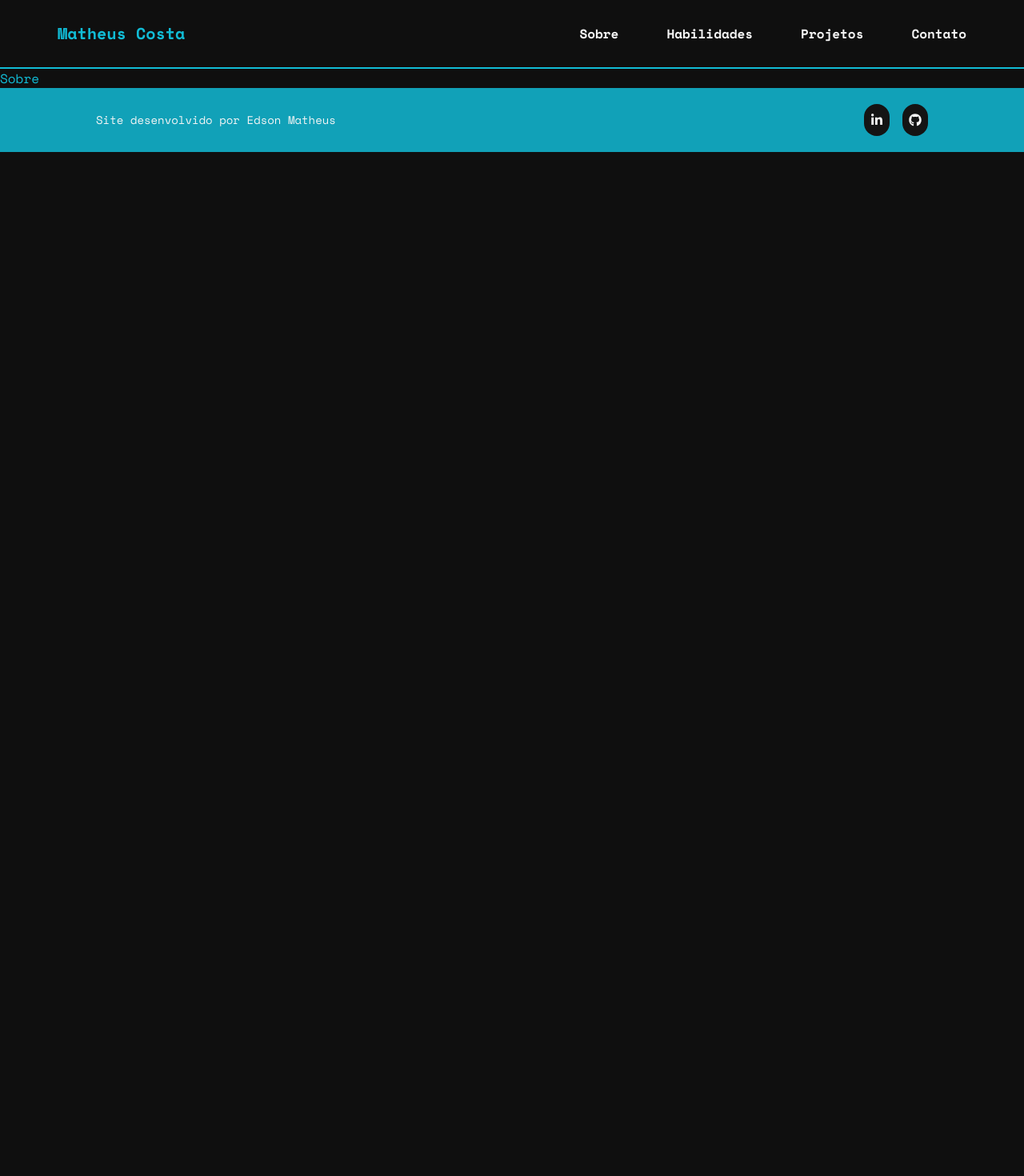
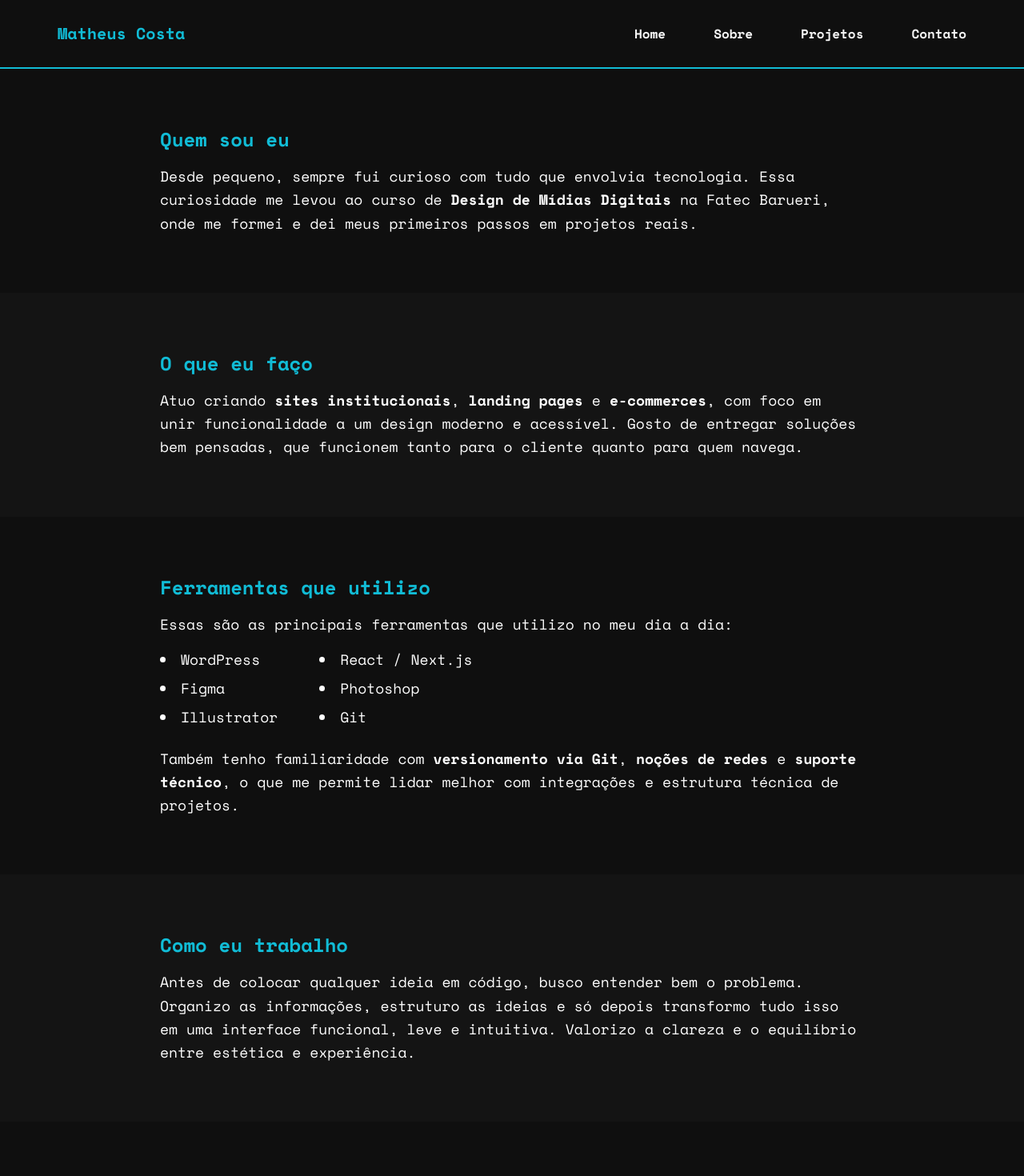
Before and after one commit to ed-matheus/my-portfolio, a Next.js app: page /sobre in a window 1280 px wide. Shown: the top 1470 px of the page at 80% size. Before the commit the page ends 800 px from the top, so only its background shows below. Built offline with nearby package versions, Linux system fonts and the light colour scheme.

Commit message:
criando seções na página 'sobre'

```diff
--- a/src/app/habilidades/page.js
+++ /dev/null
@@ -1,9 +0,0 @@
-import React from 'react'
-
-const Habilidades = () => {
-  return (
-    <div>Habilidades</div>
-  )
-}
-
-export default Habilidades
--- a/src/app/sobre/page.js
+++ b/src/app/sobre/page.js
@@ -1,11 +1,84 @@
-import React from 'react'
+import React from "react";
+import { FontAwesomeIcon } from "@fortawesome/react-fontawesome";
+import { faPenRuler, faUsers, faCode } from "@fortawesome/free-solid-svg-icons";
 
 const Sobre = () => {
-  return (
-    <div>
-      <h1 className='text-blue-500'>Sobre</h1>
-    </div>
-  )
-}
+	return (
+		<div className="text-white">
+			{/* SEÇÃO: Quem sou eu */}
+			<section className="flex flex-col justify-center items-start w-full px-50 py-18">
+				<h2 className="text-blue-500 mb-4 text-2xl font-bold">Quem sou eu</h2>
+				<p className="text-lg leading-relaxed">
+					Desde pequeno, sempre fui curioso com tudo que envolvia tecnologia.
+					Essa curiosidade me levou ao curso de{" "}
+					<strong>Design de Mídias Digitais</strong> na Fatec Barueri, onde me
+					formei e dei meus primeiros passos em projetos reais.
+				</p>
+			</section>
 
-export default Sobre
+			{/* SEÇÃO: O que eu faço */}
+			<section className="flex flex-col justify-center items-start w-full px-50 py-18 bg-dark-400">
+				<h2 className="text-blue-500 mb-4 text-2xl font-bold">O que eu faço</h2>
+				<p className="text-lg leading-relaxed">
+					Atuo criando <strong>sites institucionais</strong>,{" "}
+					<strong>landing pages</strong> e <strong>e-commerces</strong>, com
+					foco em unir funcionalidade a um design moderno e acessível. Gosto de
+					entregar soluções bem pensadas, que funcionem tanto para o cliente
+					quanto para quem navega.
+				</p>
+			</section>
+
+			{/* SEÇÃO: Ferramentas que utilizo */}
+			<section className="flex flex-col justify-center items-start w-full px-50 py-18">
+				<h2 className="text-blue-500 mb-4 text-2xl font-bold">
+					Ferramentas que utilizo
+				</h2>
+				<p className="text-lg mb-4">
+					Essas são as principais ferramentas que utilizo no meu dia a dia:
+				</p>
+				<ul className="grid grid-cols-2 gap-2 text-lg list-disc list-inside mb-6">
+					<li>WordPress</li>
+					<li>React / Next.js</li>
+					<li>Figma</li>
+					<li>Photoshop</li>
+					<li>Illustrator</li>
+					<li>Git</li>
+				</ul>
+				<p className="text-lg leading-relaxed">
+					Também tenho familiaridade com <strong>versionamento via Git</strong>,
+					<strong> noções de redes</strong> e <strong>suporte técnico</strong>,
+					o que me permite lidar melhor com integrações e estrutura técnica de
+					projetos.
+				</p>
+			</section>
+
+			{/* SEÇÃO: Como eu trabalho */}
+			<section className="flex flex-col justify-center items-start w-full px-50 py-18 bg-dark-400">
+				<h2 className="text-blue-500 mb-4 text-2xl font-bold">
+					Como eu trabalho
+				</h2>
+				<p className="text-lg leading-relaxed">
+					Antes de colocar qualquer ideia em código, busco entender bem o
+					problema. Organizo as informações, estruturo as ideias e só depois
+					transformo tudo isso em uma interface funcional, leve e intuitiva.
+					Valorizo a clareza e o equilíbrio entre estética e experiência.
+				</p>
+			</section>
+
+			{/* SEÇÃO: Meu jeito de ser */}
+			<section className="flex flex-col justify-center items-start w-full px-50 py-18">
+				<h2 className="text-blue-500 mb-4 text-2xl font-bold">
+					Meu jeito de ser
+				</h2>
+				<p className="text-lg leading-relaxed">
+					Me considero <strong>comunicativo</strong>, <strong>proativo</strong>{" "}
+					e comprometido com a entrega de um trabalho bem feito. Gosto de
+					aprender, testar novas ideias e crescer com cada projeto. Acredito que
+					desenvolvimento é mais do que técnica — é colaboração e visão.
+				</p>
+			</section>
+		</div>
+	);
+};
+
+export default Sobre;
--- a/src/components/Header.jsx
+++ b/src/components/Header.jsx
@@ -4,8 +4,8 @@ import React from "react";
 const Header = () => {
   // Lista com path e nome de cada item do menu (navegação)
   const menuItems = [
-    { id: 0, path: "/sobre", name: "Sobre" },
-    { id: 1, path: "/habilidades", name: "Habilidades" },
+    { id: 0, path: "/", name: "Home" },
+    { id: 1, path: "/sobre", name: "Sobre" },
     { id: 2, path: "/projetos", name: "Projetos" },
     { id: 3, path: "/contato", name: "Contato" },
   ];
```
